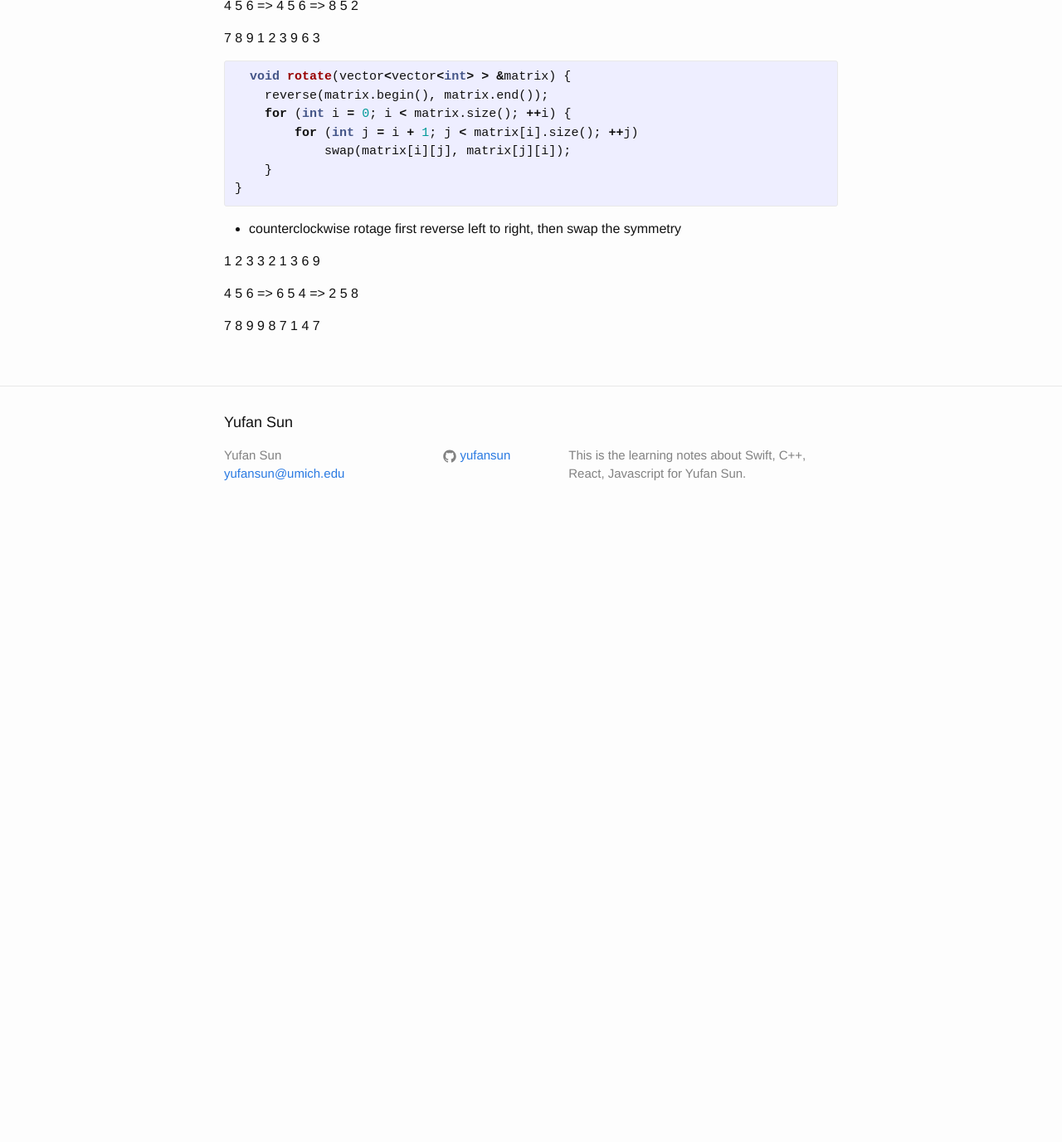
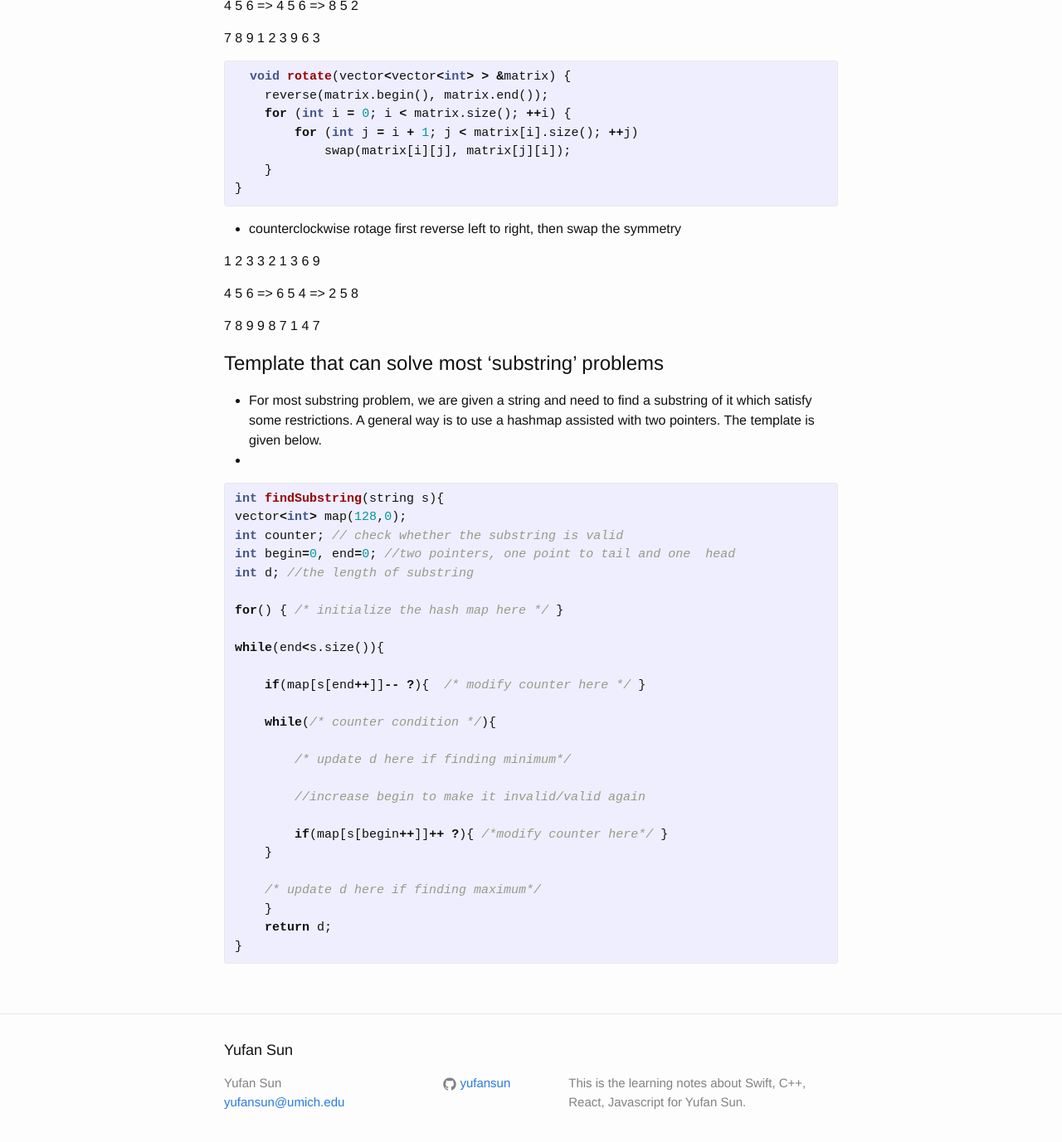
Before and after one commit to yufansun/yufansun.github.io, a Jekyll site: the page built from _posts/2016-09-15-Programming tricks.markdown, in a window 1280 px wide and 1400 px high, scrolled down 334 px. Shown: the top 1377 px of the window at 83% size. Built offline with Jekyll 4.4.1, drawn with Linux system fonts in a browser that asks for light colours; before the commit the page ends 977 px from its top, so only the background shows below that.

Commit message:
template to solve 'substring' problems added

```diff
--- a/_posts/2016-09-15-Programming tricks.markdown
+++ b/_posts/2016-09-15-Programming tricks.markdown
@@ -31,3 +31,34 @@ categories: Programming questions
   4 5 6  => 6 5 4  => 2 5 8
 
   7 8 9     9 8 7     1 4 7
+
+# Template that can solve most 'substring' problems
+
+* For most substring problem, we are given a string and need to find a substring of it which satisfy some restrictions. A general way is to use a hashmap assisted with two pointers. The template is given below.
+*   {%highlight c++ %}
+int findSubstring(string s){
+vector<int> map(128,0);
+int counter; // check whether the substring is valid
+int begin=0, end=0; //two pointers, one point to tail and one  head
+int d; //the length of substring
+
+for() { /* initialize the hash map here */ }
+
+while(end<s.size()){
+
+    if(map[s[end++]]-- ?){  /* modify counter here */ }
+
+    while(/* counter condition */){
+
+        /* update d here if finding minimum*/
+
+        //increase begin to make it invalid/valid again
+
+        if(map[s[begin++]]++ ?){ /*modify counter here*/ }
+    }
+
+    /* update d here if finding maximum*/
+    }
+    return d;
+}
+{% endhighlight %}
```
Also changed, not shown: _posts/2016-04-23-Arcanist.markdown (deleted, +0 -25 lines).
